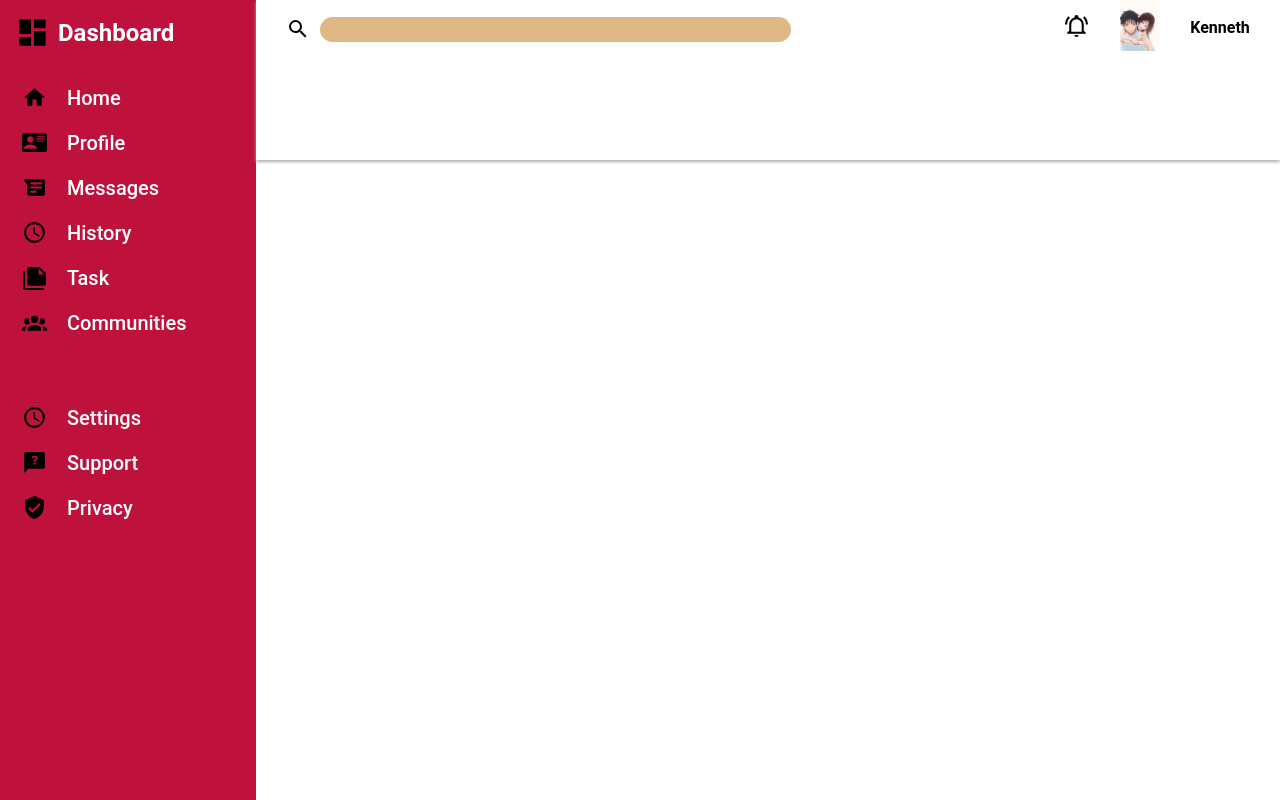
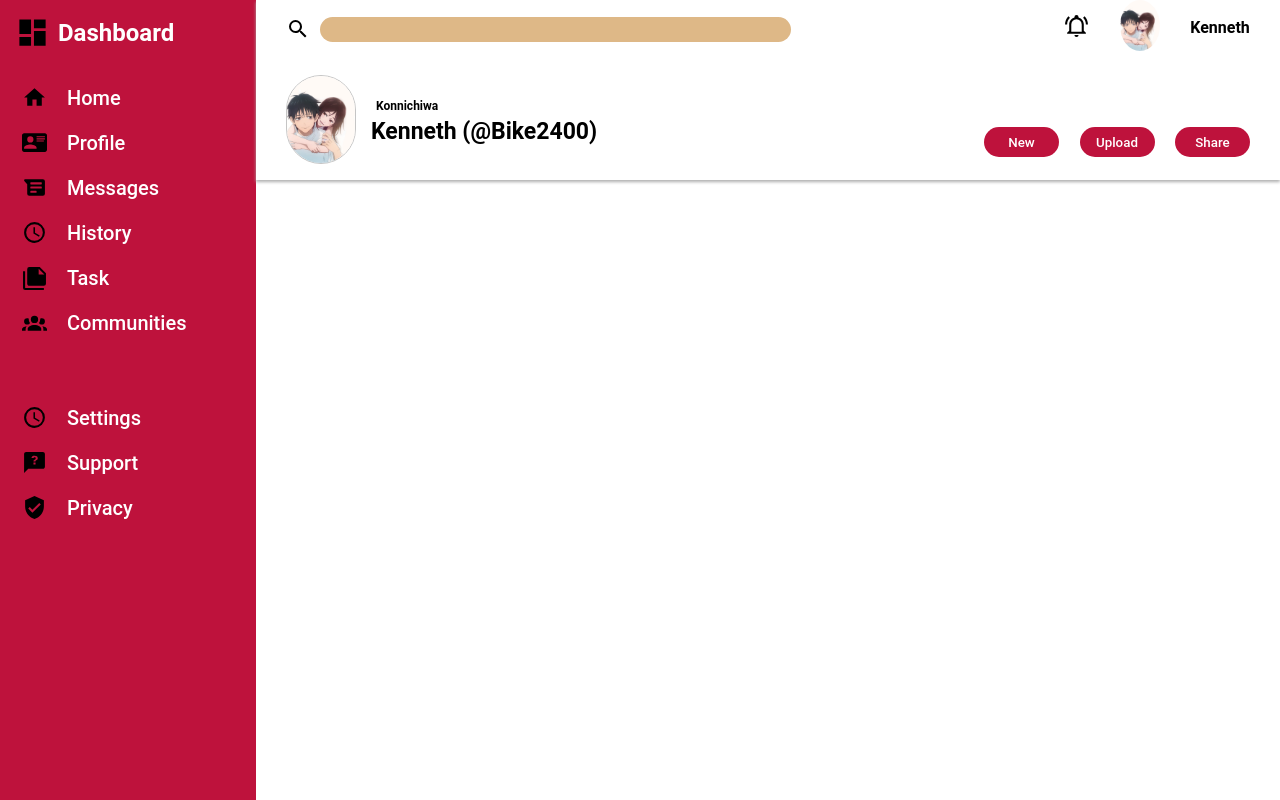
Before and after one commit to Bike2400/admin-dashboard, a plain HTML site: page index2.html in a window 1280 px wide. Drawn offline with Linux system fonts and the light colour scheme.

Commit message:
Finished designing the bottom part of the header

```diff
--- a/index2.html
+++ b/index2.html
@@ -87,6 +87,28 @@
                 </div>
             </div>
 
+            <div class="bottom-header">
+                <div class="profile-display">
+                    <div class="clickable">
+                        <img class="simplest-icon" src="Icons/Yuta.JPG" alt="Profile Picture">
+                    </div>
+                    <div class="name-greeting">
+                        <div class="greeting">Konnichiwa
+                        </div>
+                        <div class="name">Kenneth (@Bike2400)
+                        </div>
+                    </div>
+
+                </div>
+
+                <div class="make-post">
+                    <button class="head-button clickable">New</button>
+                    <button class="head-button clickable">Upload</button>
+                    <button class="head-button clickable">Share</button>
+
+                </div>
+            </div>
+
         </div>
 
        <!-- Main section where all your projects are displayed -->
--- a/style.css
+++ b/style.css
@@ -81,6 +81,14 @@ ul li:hover{
 .simpler-icon{
     width: 40px;
     margin-right: 20px;
+    border-radius: 50%;
+}
+
+.simplest-icon{
+    width: 70px;
+    border-radius: 50px;
+    border: 1px solid rgb(197, 197, 197);
+    margin-right: 15px;
 }
 
 .settings-bar{
@@ -128,3 +136,51 @@ ul li:hover{
     margin-left: 15px;
     font-weight: bold;
 }
+
+.bottom-header{
+    display: flex;
+    justify-content: space-between;
+    align-items: flex-end;
+    margin: 20px 20px 0px 30px;
+}
+
+.profile-display{
+    display: flex;
+    align-items: center;
+    font-weight: bold;
+    margin-bottom: 12px;
+    margin-right: 12px;
+}
+
+.greeting{
+    font-size: 12px;
+    margin-bottom: 5px;
+    padding-left: 5px;
+}
+
+.name{
+    font-size: 23px;
+}
+
+.make-post{
+    display: flex;
+    justify-content: space-between;
+    flex-wrap: wrap;
+    width: 25vw;
+    max-width: 276px;
+    min-width: 263px;
+    margin-bottom: 18px;
+}
+
+
+.head-button{
+    color: white;
+    font-weight: 500;
+    background-color: var(--bg-dashboard);
+    width: 75px;
+    height: 30px;
+    border-radius: 15px;
+    border: none;
+    margin-bottom: 5px;
+    margin-right: 10px;
+}
```
